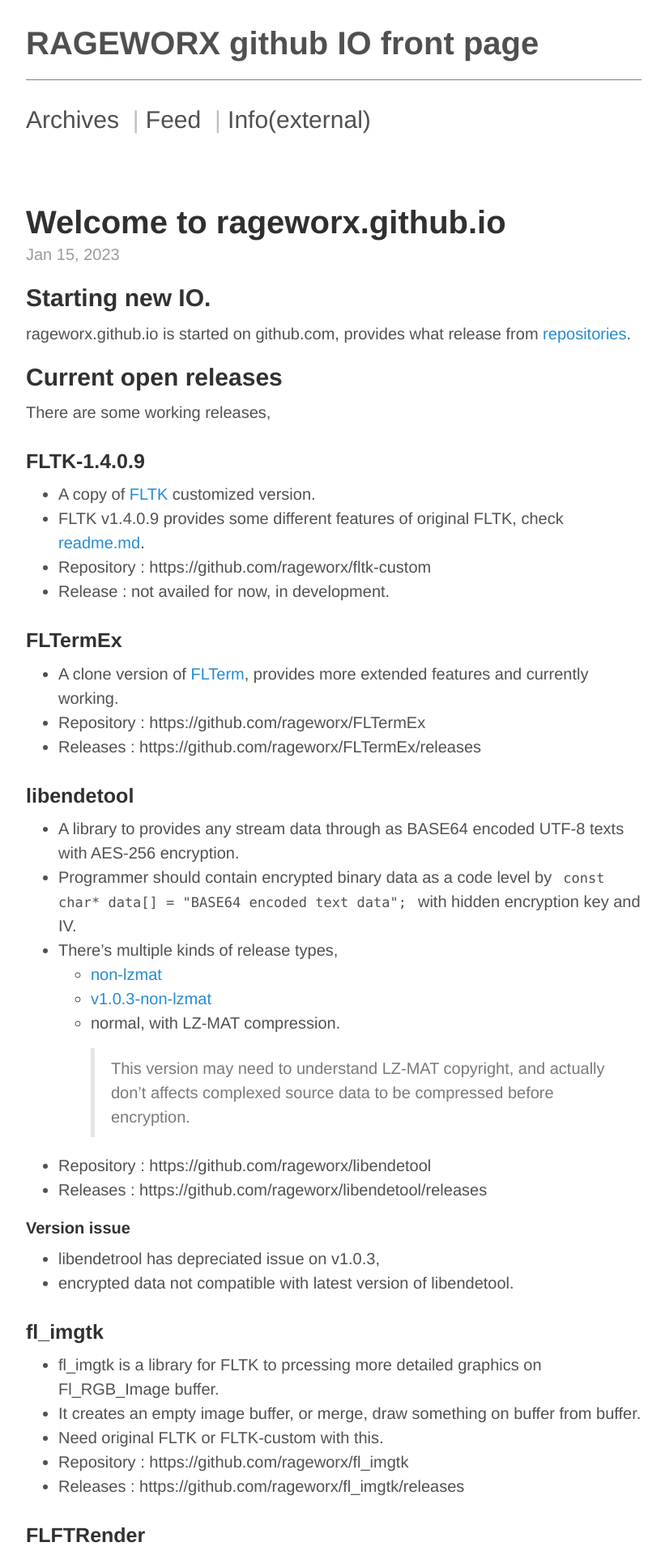
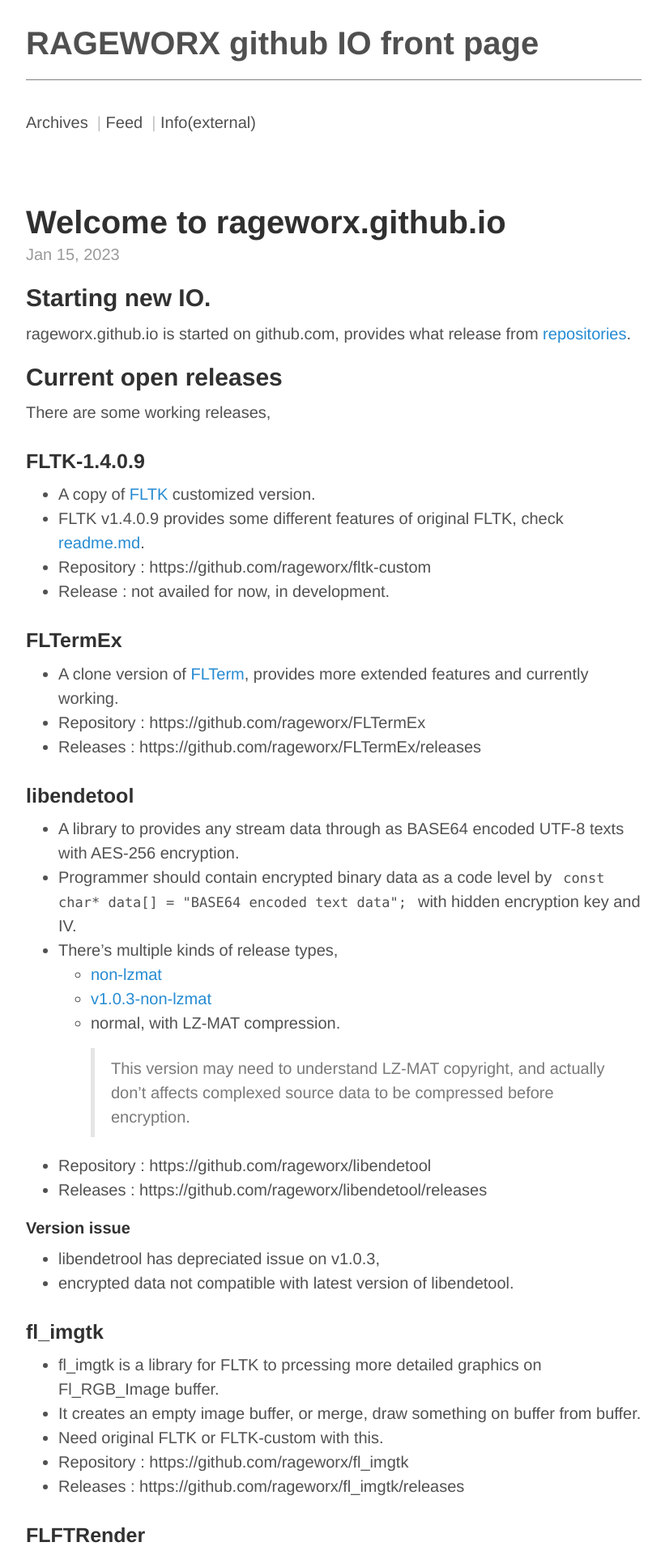
Before and after one commit to rageworx/rageworx.github.io, a Jekyll site: the page built from index.html, in a window 1280 px wide. Shown: the top 1920 px of the page at 81% size, without its empty margins (228-1049 px from the left). Built offline with Jekyll 4.4.1, drawn with Linux system fonts in a browser that asks for light colours.

Commit message:
enhancing visuals for default layout, and post.

```diff
--- a/_layouts/default.html
+++ b/_layouts/default.html
@@ -13,15 +13,15 @@
    <h1 class="masthead-title">
      <a href="">RAGEWORX github IO front page</a>
      <hr style="height:1px;border-width:0;color:gray;background-color:gray">
-     <small>
+     <smallest>
         <a href="https://rageworx.github.io/archive.html">Archives</a>
-     </small>
-     <small>
+     </smallest>
+     <smallest>
        &nbsp;|&nbsp;<a href="https://rageworx.github.io/feed.xml">Feed</a>
-     </small>
-     <small>
-       &nbsp;|&nbsp;<a href="https://rageworx.info/">Info(external)</a>
-     </small>
+     </smallest>
+     <smallest>
+       &nbsp;|&nbsp;<a href="https://rageworx.info/" target="_blank">Info(external)</a>
+     </smallest>
    </h1>
 </header>
 
--- a/css/style.scss
+++ b/css/style.scss
@@ -202,6 +202,13 @@ table {
       font-weight: 400;
       letter-spacing: 0;
     }
+
+    smallest {
+      color: $masthead-small-color;
+      font-size: 50%;
+      font-weight: 400;
+      letter-spacing: 0;
+	}
   }
 }
 
```
